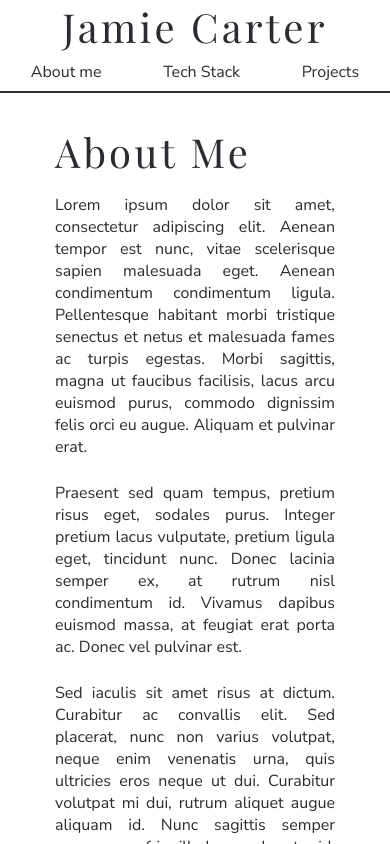
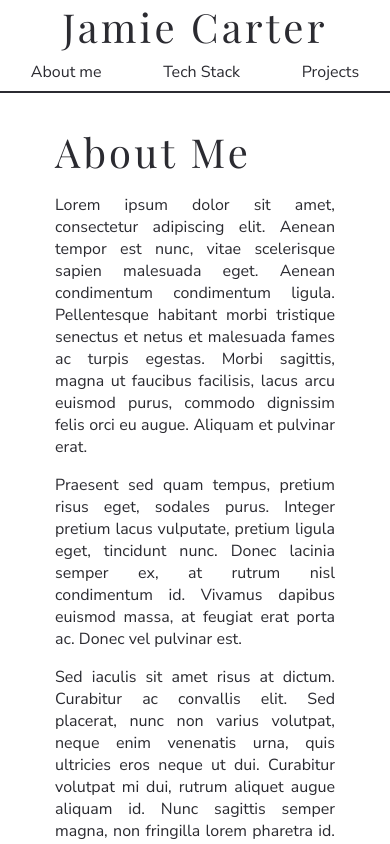
Before and after one commit to jc2820/portfolio-2020, a React (Create React App) app: page / in a window 390 px wide. Shown: the top 844 px of the page. Built offline with nearby package versions, Linux system fonts and the light colour scheme; the HTML template or start-up script is replaced by a standard one.

Commit message:
add responsive columns to about text Relates #10

```diff
--- a/src/components/About/AboutBox/AboutBox.js
+++ b/src/components/About/AboutBox/AboutBox.js
@@ -5,6 +5,7 @@ const AboutBox = () => {
   return (
     <SC.AboutBox>
       <h2>About Me</h2>
+      <SC.Columns>
       <p>
         Lorem ipsum dolor sit amet, consectetur adipiscing elit. Aenean tempor
         est nunc, vitae scelerisque sapien malesuada eget. Aenean condimentum
@@ -28,6 +29,7 @@ const AboutBox = () => {
         lacinia. In magna ligula, sodales pellentesque quam eu, pulvinar euismod
         neque. Nullam posuere
       </p>
+      </SC.Columns>
     </SC.AboutBox>
   );
 };
--- a/src/components/About/AboutBox/AboutBox.style.js
+++ b/src/components/About/AboutBox/AboutBox.style.js
@@ -1,9 +1,8 @@
 import styled from "styled-components";
 
 const AboutBox = styled.section`
-display: flex;
-flex-direction: column;
-
+  display: flex;
+  flex-direction: column;
   width: 80vw;
   height: auto;
   padding: 1rem;
@@ -21,9 +20,27 @@ flex-direction: column;
   p {
     font-family: "Nunito Sans", sans-serif;
     color: #2b2b31;
-    margin-bottom: 0.5rem;
+    margin-bottom: 1rem;
     text-align: justify;
+  }
+
+  @media (min-width: 1024px) {
+     {
+      p {
+        padding: 0rem 1rem 1rem 0rem;
+        margin: 0;
+      }
+    }
   }
 `;
 
-export { AboutBox };
+const Columns = styled.div`
+@media (min-width: 1024px) {
+  {
+    margin-top: 1rem;
+    column-count: 2;
+ }
+}
+`;
+
+export { AboutBox, Columns };
```
